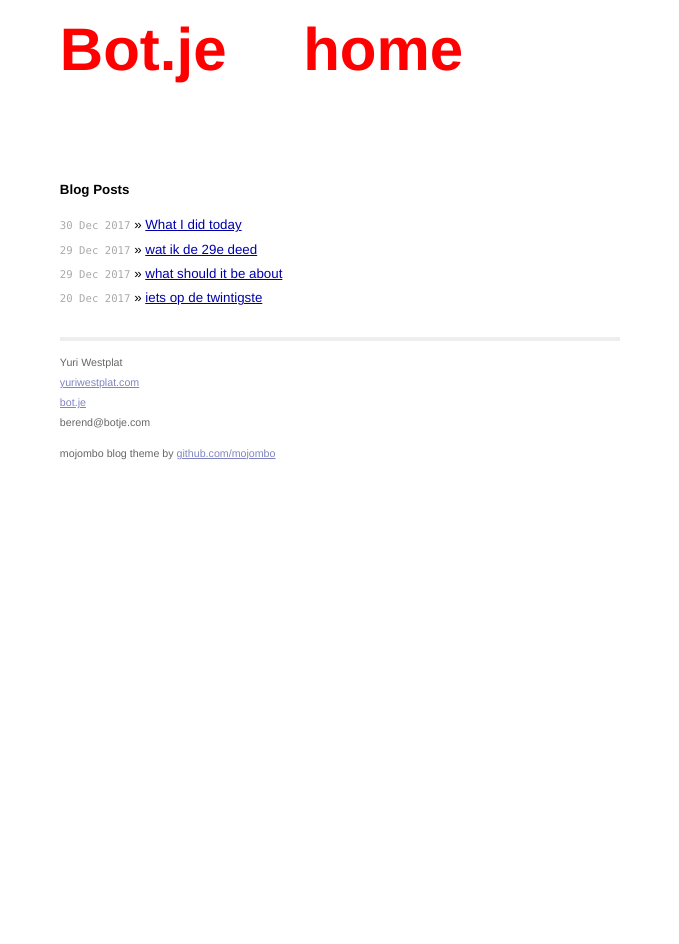
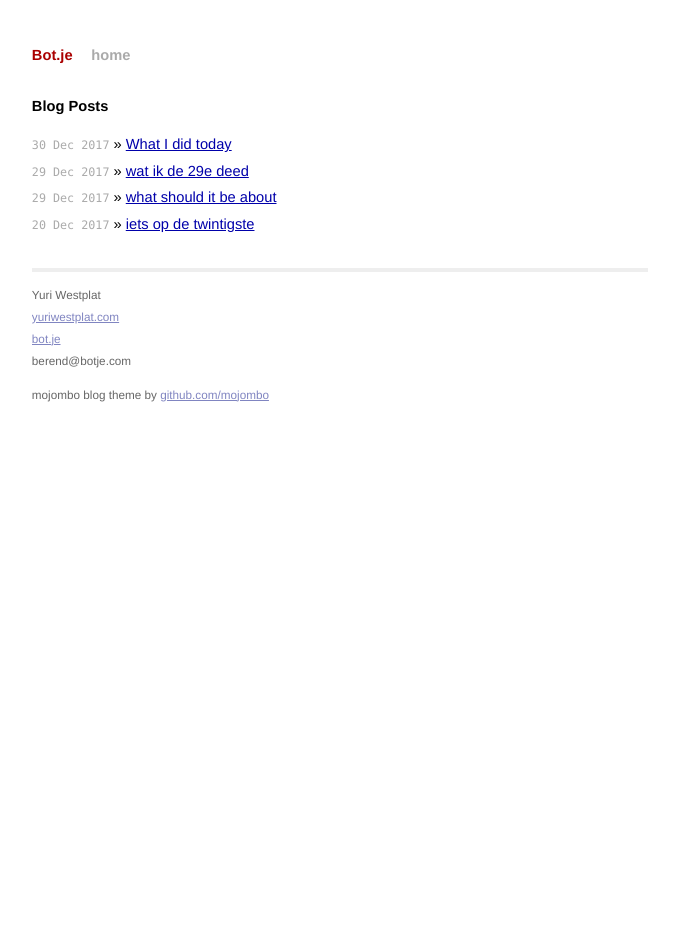
Before and after one commit to mojombo/mojombo.github.io, a Jekyll site: the page built from index.html, in a window 1280 px wide. Shown: the whole page, without its empty margins (300-979 px from the left). Built offline with Jekyll 4.4.1, drawn with Linux system fonts in a browser that asks for light colours.

Commit message:
Update screen.css

```diff
--- a/css/screen.css
+++ b/css/screen.css
@@ -79,7 +79,7 @@ ul.posts {
 /*****************************************************************************/
 
 .site {
-  font-size: 100%;
+  font-size: 110%;
   text-align: justify;
   width: 42em;
   margin: 3em auto 2em auto;
@@ -89,12 +89,11 @@ ul.posts {
 .title {
   color: #a00;
   font-weight: bold;
-  font-size: 60px;
   margin-bottom: 2em;
 }
 
   .site .title a {
-    color: #ff0000;
+    color: #a00;
     text-decoration: none;
   }
 
@@ -103,7 +102,7 @@ ul.posts {
   }
 
   .site .title a.extra {
-    color: #00;
+    color: #aaa;
     text-decoration: none;
     margin-left: 1em;
   }
```
